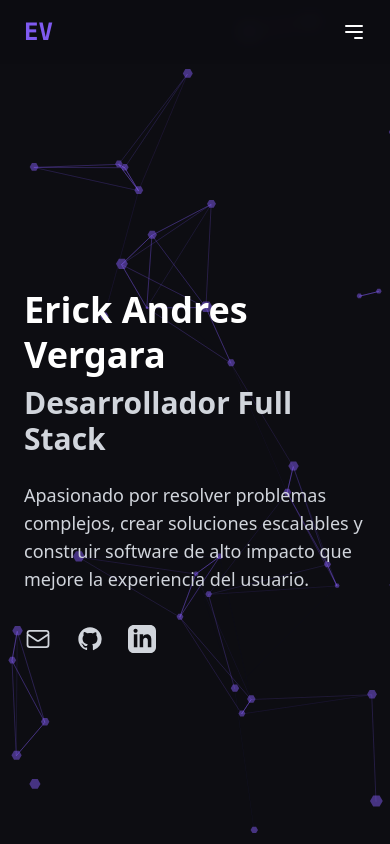
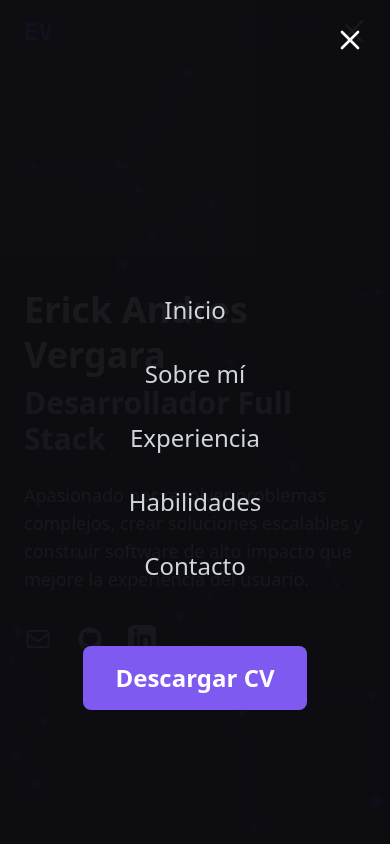
Before and after one commit to Galaoox/portafolio, an Astro site: page / in a window 390 px wide. Both pictures are taken after a click on the button 354 px from the left and 32 px from the top of the page. Shown: the top 844 px of the page. Built offline with nearby package versions, Linux system fonts and the light colour scheme; Astro itself is replaced by a stand-in of ours.

Commit message:
Implementa un nuevo menú móvil con animaciones y mejoras en la accesibilidad. Se actualizan los estilos de los enlaces de navegación para incluir efectos de transición y escalado. Se añade lógica JavaScript para abrir y cerrar el menú, así como animaciones de entrada y salida en el CSS global.

```diff
--- a/src/components/Header.astro
+++ b/src/components/Header.astro
@@ -16,30 +16,32 @@
             Descargar CV
         </a>
         <!-- Mobile Menu Button -->
-        <button id="mobile-menu-button" class="md:hidden text-white focus:outline-none">
-            <svg class="w-6 h-6" fill="none" stroke="currentColor" viewBox="0 0 24 24" xmlns="http://www.w3.org/2000/svg">
-                <path stroke-linecap="round" stroke-linejoin="round" stroke-width="2" d="M4 6h16M4 12h16m-7 6h7"></path>
-            </svg>
+        <button id="mobile-menu-button" class="md:hidden text-white focus:outline-none relative">
+            <div class="w-6 h-6 flex flex-col justify-center items-center">
+                <span class="hamburger-line w-6 h-0.5 bg-white rounded transition-all duration-300 transform origin-center"></span>
+                <span class="hamburger-line w-6 h-0.5 bg-white rounded transition-all duration-300 transform origin-center mt-1"></span>
+                <span class="hamburger-line w-6 h-0.5 bg-white rounded transition-all duration-300 transform origin-center mt-1"></span>
+            </div>
         </button>
     </nav>
 </header>
 
 <!-- Mobile Menu -->
-<div id="mobile-menu" class="hidden fixed inset-0 bg-background/95 z-50 md:hidden">
+<div id="mobile-menu" class="hidden fixed inset-0 bg-background/95 z-50 md:hidden transition-all duration-300 ease-in-out opacity-0 scale-95">
     <div class="flex justify-end p-6">
-        <button id="close-menu-button" class="text-white">
+        <button id="close-menu-button" class="text-white hover:text-accent transition-colors duration-200">
             <svg class="w-8 h-8" fill="none" stroke="currentColor" viewBox="0 0 24 24" xmlns="http://www.w3.org/2000/svg">
                 <path stroke-linecap="round" stroke-linejoin="round" stroke-width="2" d="M6 18L18 6M6 6l12 12"></path>
             </svg>
         </button>
     </div>
     <div class="flex flex-col items-center justify-center h-full space-y-8 text-2xl">
-        <a href="#hero" class="mobile-nav-link text-gray-300 hover:text-white transition">Inicio</a>
-        <a href="#about" class="mobile-nav-link text-gray-300 hover:text-white transition">Sobre mí</a>
-        <a href="#experience" class="mobile-nav-link text-gray-300 hover:text-white transition">Experiencia</a>
-        <a href="#skills" class="mobile-nav-link text-gray-300 hover:text-white transition">Habilidades</a>
-        <a href="#contact" class="mobile-nav-link text-gray-300 hover:text-white transition">Contacto</a>
-        <a href="https://drive.google.com/file/d/1tq30qS_kZhwjL5BKE08oAJ8jn448Plho/view?usp=sharing" target="_blank" rel="noopener noreferrer" class="mt-8 inline-block bg-accent hover:bg-opacity-80 hover:shadow-lg hover:shadow-accent/25 text-white font-semibold px-8 py-4 rounded-lg transition-all duration-200">
+        <a href="#hero" class="mobile-nav-link text-gray-300 hover:text-white transition-all duration-200 transform hover:scale-105">Inicio</a>
+        <a href="#about" class="mobile-nav-link text-gray-300 hover:text-white transition-all duration-200 transform hover:scale-105">Sobre mí</a>
+        <a href="#experience" class="mobile-nav-link text-gray-300 hover:text-white transition-all duration-200 transform hover:scale-105">Experiencia</a>
+        <a href="#skills" class="mobile-nav-link text-gray-300 hover:text-white transition-all duration-200 transform hover:scale-105">Habilidades</a>
+        <a href="#contact" class="mobile-nav-link text-gray-300 hover:text-white transition-all duration-200 transform hover:scale-105">Contacto</a>
+        <a href="https://drive.google.com/file/d/1tq30qS_kZhwjL5BKE08oAJ8jn448Plho/view?usp=sharing" target="_blank" rel="noopener noreferrer" class="mt-8 inline-block bg-accent hover:bg-opacity-80 hover:shadow-lg hover:shadow-accent/25 text-white font-semibold px-8 py-4 rounded-lg transition-all duration-200 transform hover:scale-105 hover:-translate-y-1">
             Descargar CV
         </a>
     </div>
--- a/src/layouts/Layout.astro
+++ b/src/layouts/Layout.astro
@@ -68,5 +68,68 @@ import '../styles/global.css';
 		<div class="relative z-10">
 			<slot />
 		</div>
+
+		<!-- Mobile Menu JavaScript -->
+		<script>
+			document.addEventListener('DOMContentLoaded', function() {
+				const mobileMenuButton = document.getElementById('mobile-menu-button');
+				const mobileMenu = document.getElementById('mobile-menu');
+				const closeMenuButton = document.getElementById('close-menu-button');
+				const mobileNavLinks = document.querySelectorAll('.mobile-nav-link');
+
+				// Check if elements exist before adding event listeners
+				if (!mobileMenuButton || !mobileMenu || !closeMenuButton) {
+					console.warn('Mobile menu elements not found');
+					return;
+				}
+
+				// Open mobile menu
+				mobileMenuButton.addEventListener('click', function() {
+					mobileMenu!.classList.remove('hidden');
+					mobileMenuButton!.classList.add('active');
+					// Trigger animation after a small delay to ensure display change
+					setTimeout(() => {
+						mobileMenu!.classList.remove('opacity-0', 'scale-95');
+						mobileMenu!.classList.add('opacity-100', 'scale-100');
+					}, 10);
+					document.body.style.overflow = 'hidden'; // Prevent background scrolling
+				});
+
+				// Close mobile menu
+				function closeMobileMenu() {
+					mobileMenu!.classList.remove('opacity-100', 'scale-100');
+					mobileMenu!.classList.add('opacity-0', 'scale-95');
+					mobileMenuButton!.classList.remove('active');
+
+					// Hide menu after animation completes
+					setTimeout(() => {
+						mobileMenu!.classList.add('hidden');
+					}, 300);
+
+					document.body.style.overflow = ''; // Restore scrolling
+				}
+
+				closeMenuButton.addEventListener('click', closeMobileMenu);
+
+				// Close menu when clicking on a nav link
+				mobileNavLinks.forEach(link => {
+					link.addEventListener('click', closeMobileMenu);
+				});
+
+				// Close menu when clicking outside
+				mobileMenu.addEventListener('click', function(e) {
+					if (e.target === mobileMenu) {
+						closeMobileMenu();
+					}
+				});
+
+				// Close menu on escape key
+				document.addEventListener('keydown', function(e) {
+					if (e.key === 'Escape' && mobileMenu && !mobileMenu.classList.contains('hidden')) {
+						closeMobileMenu();
+					}
+				});
+			});
+		</script>
 	</body>
 </html>
--- a/src/styles/global.css
+++ b/src/styles/global.css
@@ -30,3 +30,84 @@
     transform: translateY(0);
   }
 }
+
+/* Mobile menu animations */
+@keyframes slideInFromTop {
+  0% {
+    opacity: 0;
+    transform: translateY(-20px) scale(0.95);
+  }
+  100% {
+    opacity: 1;
+    transform: translateY(0) scale(1);
+  }
+}
+
+@keyframes slideOutToTop {
+  0% {
+    opacity: 1;
+    transform: translateY(0) scale(1);
+  }
+  100% {
+    opacity: 0;
+    transform: translateY(-20px) scale(0.95);
+  }
+}
+
+/* Mobile nav link animations */
+.mobile-nav-link {
+  position: relative;
+  transition: all 0.3s cubic-bezier(0.4, 0, 0.2, 1);
+}
+
+.mobile-nav-link::after {
+  content: '';
+  position: absolute;
+  bottom: -4px;
+  left: 50%;
+  width: 0;
+  height: 2px;
+  background: linear-gradient(90deg, #7F5AF0, #A78BFA);
+  transition: all 0.3s cubic-bezier(0.4, 0, 0.2, 1);
+  transform: translateX(-50%);
+}
+
+.mobile-nav-link:hover::after {
+  width: 100%;
+}
+
+/* Menu button animation */
+#mobile-menu-button {
+  transition: all 0.3s cubic-bezier(0.4, 0, 0.2, 1);
+}
+
+#mobile-menu-button:hover {
+  transform: scale(1.1);
+}
+
+/* Close button animation */
+#close-menu-button {
+  transition: all 0.3s cubic-bezier(0.4, 0, 0.2, 1);
+}
+
+#close-menu-button:hover {
+  transform: rotate(90deg);
+}
+
+/* Hamburger button animation */
+.hamburger-line {
+  transition: all 0.3s cubic-bezier(0.4, 0, 0.2, 1);
+}
+
+#mobile-menu-button.active .hamburger-line:nth-child(1) {
+  transform: rotate(45deg) translate(5px, 5px);
+}
+
+#mobile-menu-button.active .hamburger-line:nth-child(2) {
+  opacity: 0;
+  transform: scale(0);
+}
+
+#mobile-menu-button.active .hamburger-line:nth-child(3) {
+  transform: rotate(-45deg) translate(7px, -6px);
+}
```
